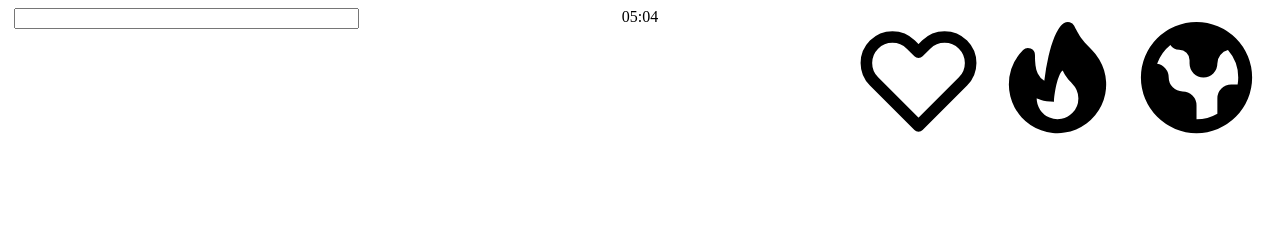
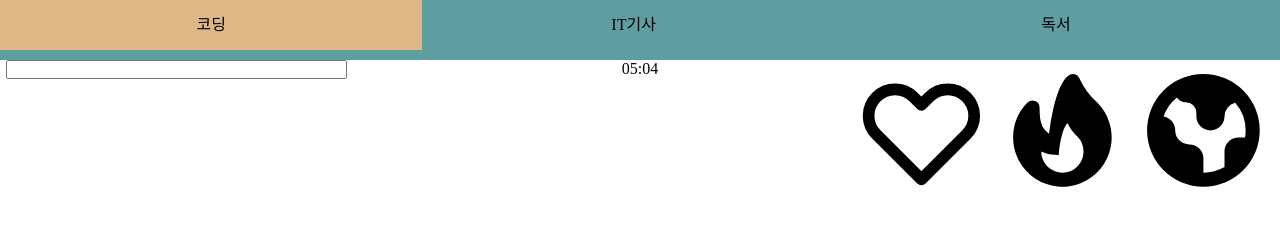
Before and after one commit to FordangIT/First-web-, a plain HTML site: page index.html in a window 1280 px wide. Drawn offline with Linux system fonts and the light colour scheme.

Commit message:
add list

```diff
--- a/css/index.css
+++ /dev/null
@@ -1,28 +0,0 @@
-.status-bar {
-    display: flex;
-    justify-content: center;
-    }
-
-    .status-bar__column {
-        width: 33%;
-}
-
-.status-bar__column:first-child svg {
-    margin-right: 30px;
-}
-
-.status-bar__column:nth-child(2) {
-    display: flex;
-    justify-content: center;
-
-}
-
-.status-bar__column:last-child {
-    display: flex;
-    justify-content: end;
-}
-
-.svg {
-    width: 20%;
-    height: 20%;
-}
--- /dev/null
+++ b/css/main.css
@@ -0,0 +1,66 @@
+.status-bar {
+    display: flex;
+    justify-content: center;
+}
+
+.status-bar__column {
+    width: 33%;
+}
+
+.status-bar__column:first-child svg {
+    margin-right: 30px;
+}
+
+.status-bar__column:nth-child(2) {
+    display: flex;
+    justify-content: center;
+
+}
+
+.status-bar__column:last-child {
+    display: flex;
+    justify-content: end;
+}
+
+.svg {
+    width: 20%;
+    height: 20%;
+}
+
+* {
+    margin: 0px;
+    padding: 0px;
+}
+
+a {
+    text-decoration: none;
+    color: black;
+    size: 20px;
+
+}
+
+li {
+    list-style: none;
+}
+
+#menu1 {
+
+    height: 60px;
+    background-color: cadetblue;
+}
+
+#menu1 ul li {
+    float: left;
+    width: 33%;
+    height: 50px;
+    line-height: 50px;
+    text-align: center;
+}
+
+#menu1 ul li {
+    display: block;
+}
+
+#menu1 ul li:hover {
+    background-color: burlywood;
+}
--- a/index.html
+++ b/index.html
@@ -2,14 +2,21 @@
 <html lang="en">
 
 <head>
-    <link rel="stylesheet" href="css/index.css">
+    <link rel="stylesheet" href="css/main.css">
     <meta charset="UTF-8">
     <meta http-equiv="X-UA-Compatible" content="IE=edge">
     <meta name="viewport" content="width=device-width, initial-scale=1.0">
-    <title>평생을 나아갈 나를 위한 블로그</title>
+    <title>스스로를 교육시키는 중</title>
 </head>
 
 <body>
+<div id="menu1">
+    <ul>
+        <li><a href="#">코딩</a></li>
+        <li><a href="#">IT기사</a></li>
+        <li><a href="#">독서</a></li>
+    </ul>
+</div>
     <div class="status-bar">
         <div class="status-bar__column">
             <input type="text" size="40">
@@ -46,7 +53,6 @@
         </div>
     </div>
 
-
 </body>
 
 </html>
```
